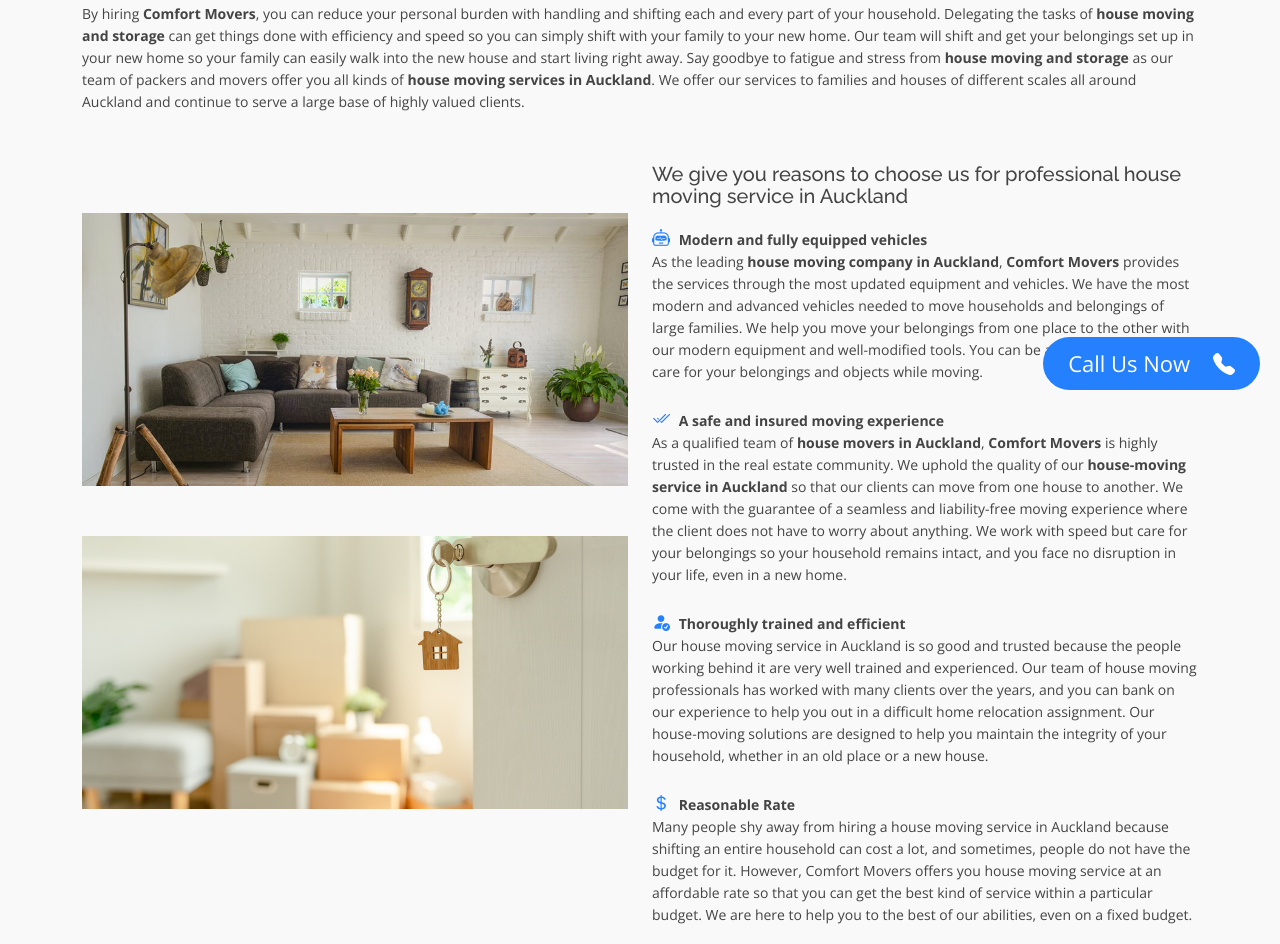
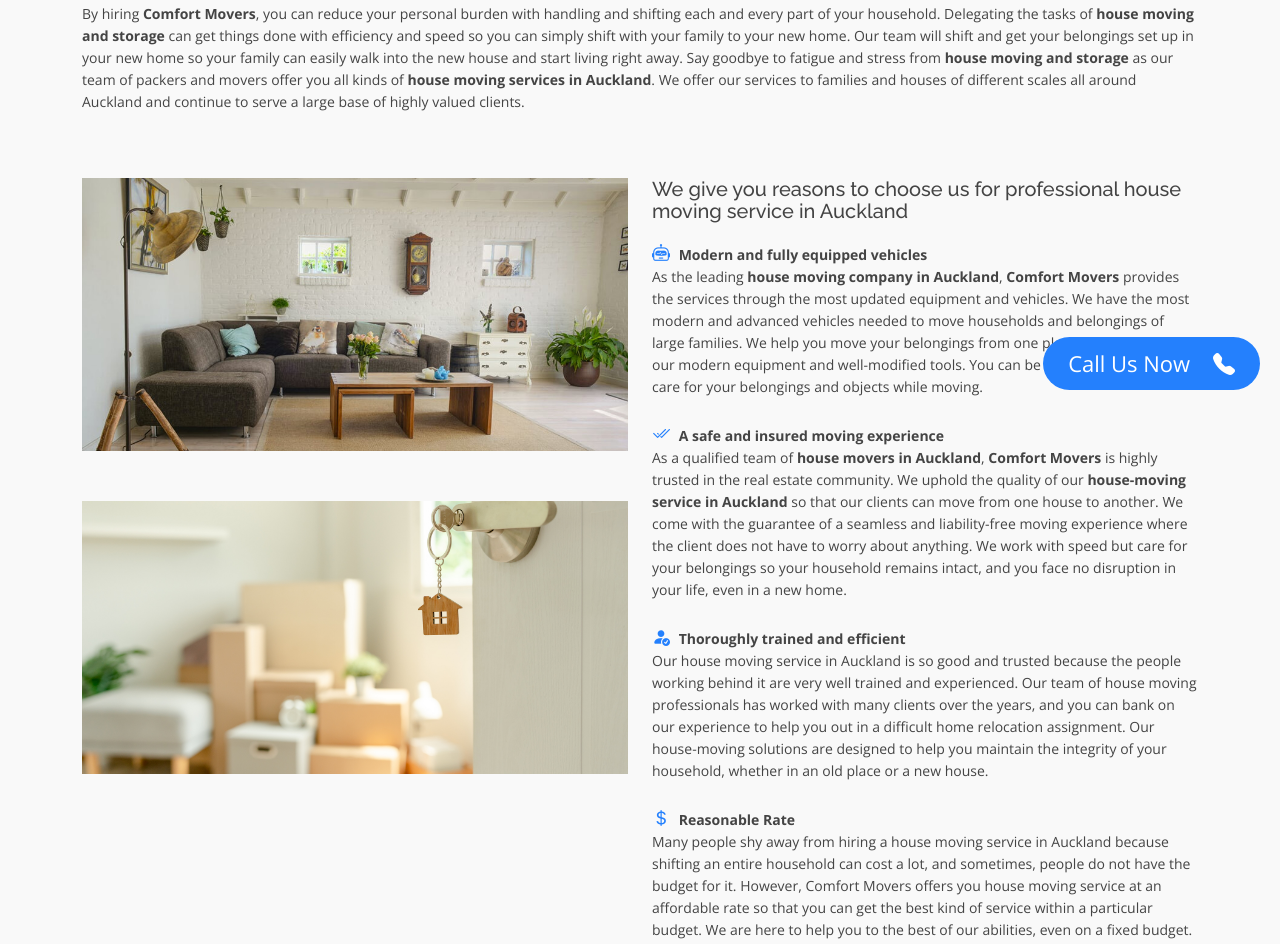
Before and after one commit to guruvirk/cm-html, a plain HTML site: page house-movers-packers-auckland.html in a window 1280 px wide. Shown: the part 360-1304 px from the top of the page. Drawn offline with nearby package versions, Linux system fonts and the light colour scheme.

Commit message:
fixes for image margin

```diff
--- a/house-movers-packers-auckland.html
+++ b/house-movers-packers-auckland.html
@@ -163,10 +163,10 @@
           kinds of <b>house moving services in Auckland</b>. We offer our services to families and houses of different
           scales
           all around Auckland and continue to serve a large base of highly valued clients.</p>
-        <div style="margin-top: 50px;" class="row">
+        <div class="row">
           <!-- single-well start-->
-          <div class="col-md-6 col-sm-6 col-xs-12">
-            <div style="margin-top: 50px;" class="well-left">
+          <div style="margin-top: 50px;" class="col-md-6 col-sm-6 col-xs-12">
+            <div class="well-left">
               <div class="single-well">
                 <a href="#">
                   <img src="assets/img/about/1.jpg" alt="">
@@ -182,7 +182,7 @@
             </div>
           </div>
           <!-- single-well end-->
-          <div class="col-md-6 col-sm-6 col-xs-12">
+          <div style="margin-top: 50px;" class="col-md-6 col-sm-6 col-xs-12">
             <div class="well-middle">
               <div class="single-well">
                 <h5>
```
